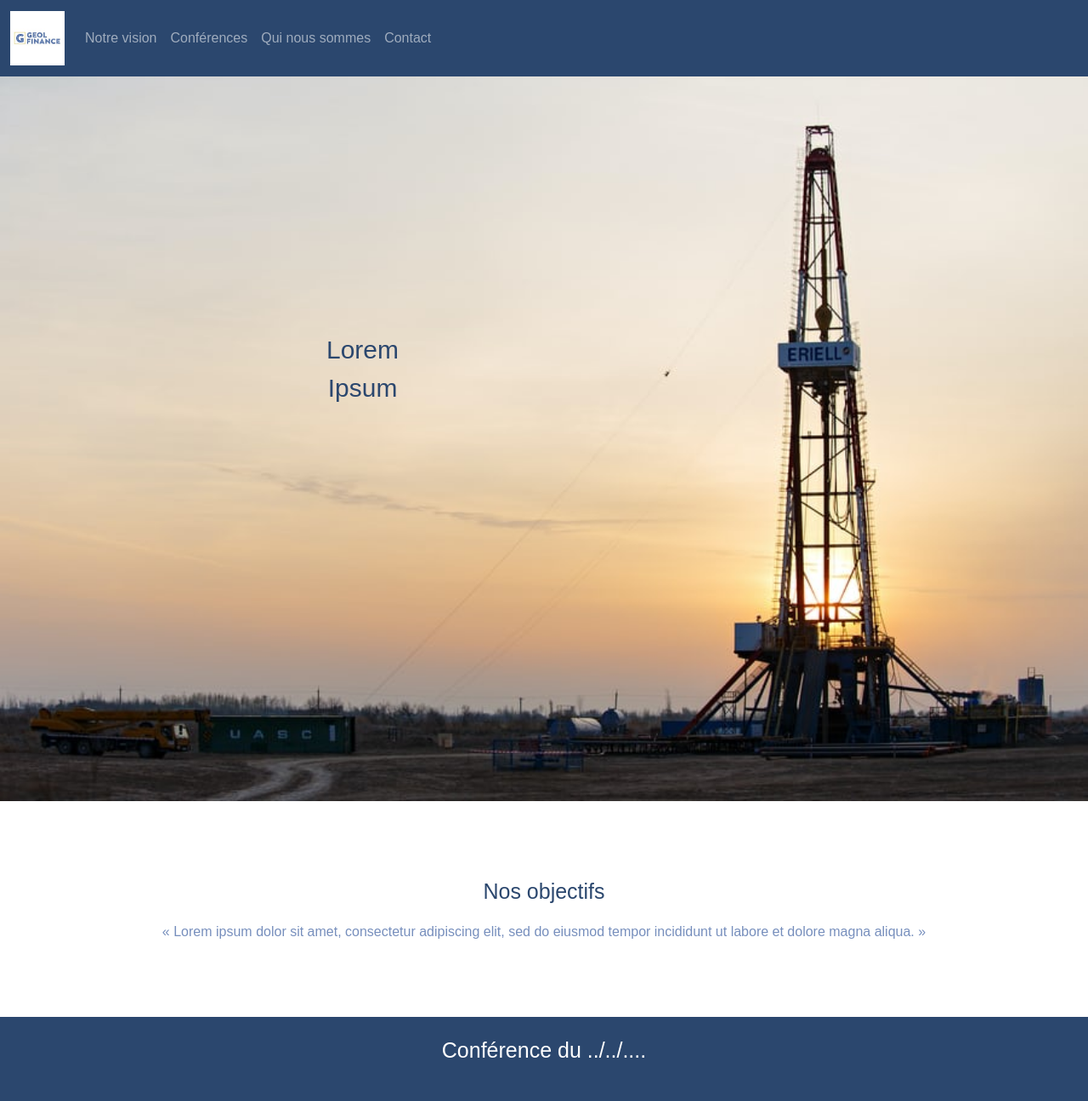
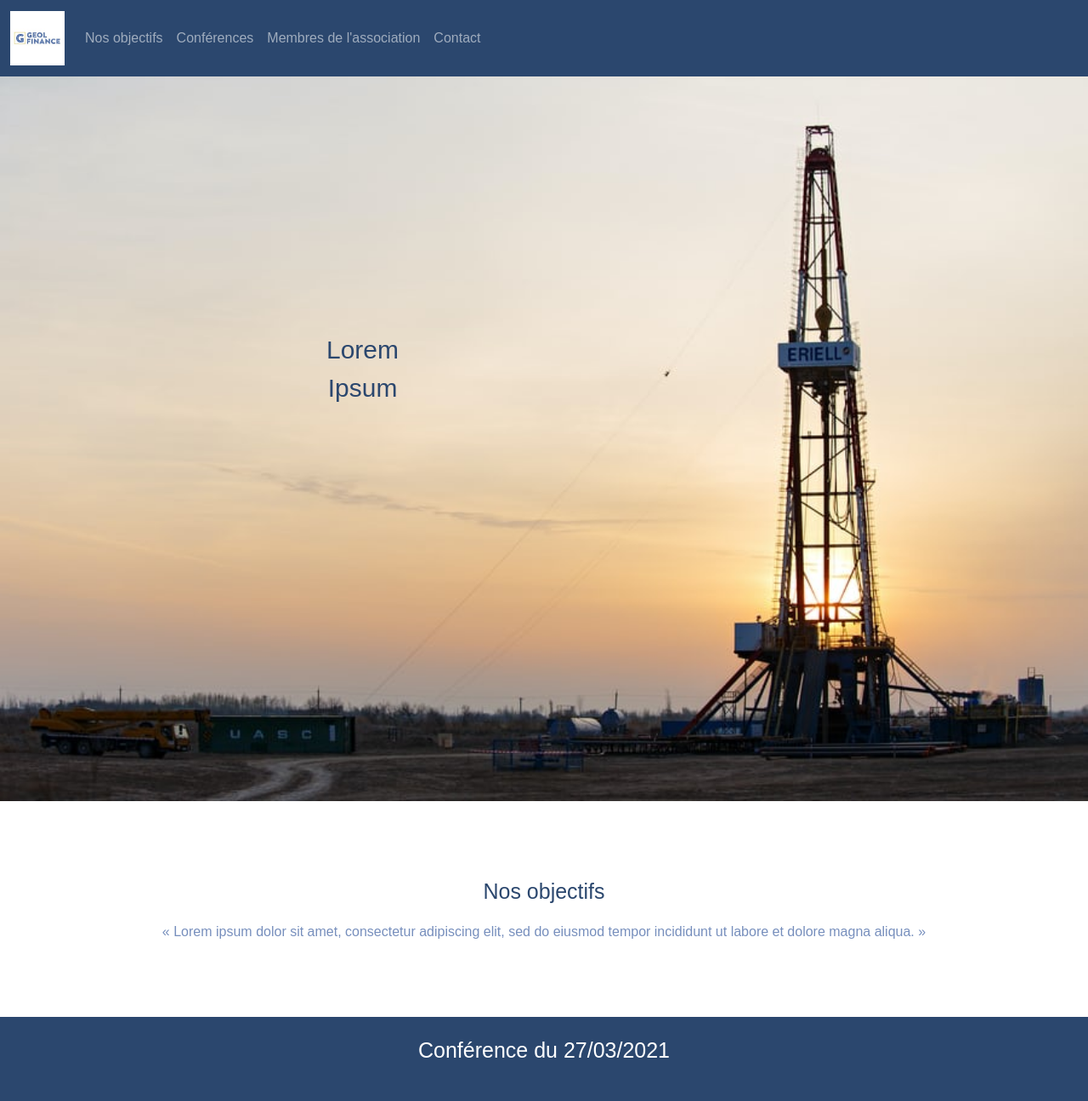
Before and after one commit to geol-finance/geol-website, a plain HTML site: page index.html in a window 1280 px wide. Shown: the top 1296 px of the page at 85% size. Drawn offline with nearby package versions, Linux system fonts and the light colour scheme; grey boxes are pictures that could not be loaded; a web font is replaced by a local one.

Commit message:
Update index.html

```diff
--- a/index.html
+++ b/index.html
@@ -19,9 +19,9 @@
           </button>
           <div class="collapse navbar-collapse" id="navbarNavAltMarkup">
             <div class="navbar-nav">
-              <a class="nav-link" href="#vision">Notre vision</a>
+              <a class="nav-link" href="#vision">Nos objectifs</a>
               <a class="nav-link" href="#videos">Conférences</a>
-              <a class="nav-link" href="#membres">Qui nous sommes</a>
+              <a class="nav-link" href="#membres">Membres de l'association</a>
               <a class="nav-link" href="#contact">Contact</a>
             </div>
           </div>
@@ -42,11 +42,11 @@
 
     <div class="video-div" id="videos">
         <!-- Date à modifier à chaque sortie de vidéo -->
-        <h5>Conférence du ../../....</h5>
+        <h5>Conférence du 27/03/2021</h5>
         <div class="video-container">
             <div class="ratio ratio-16x9">
                 <!-- Lien à modifier à chaque nouvelle sortie de vidéo -->
-                <iframe src="https://www.youtube.com/embed/3dxkldYxGRY" title="YouTube video player" allow="accelerometer; autoplay; clipboard-write; encrypted-media; gyroscope; picture-in-picture" allowfullscreen></iframe>
+                <iframe src="https://www.youtube.com/embed/T9yxHQX6P-A" title="YouTube video player" allow="accelerometer; autoplay; clipboard-write; encrypted-media; gyroscope; picture-in-picture" allowfullscreen></iframe>
             </div>
         </div>
     </div>
```
